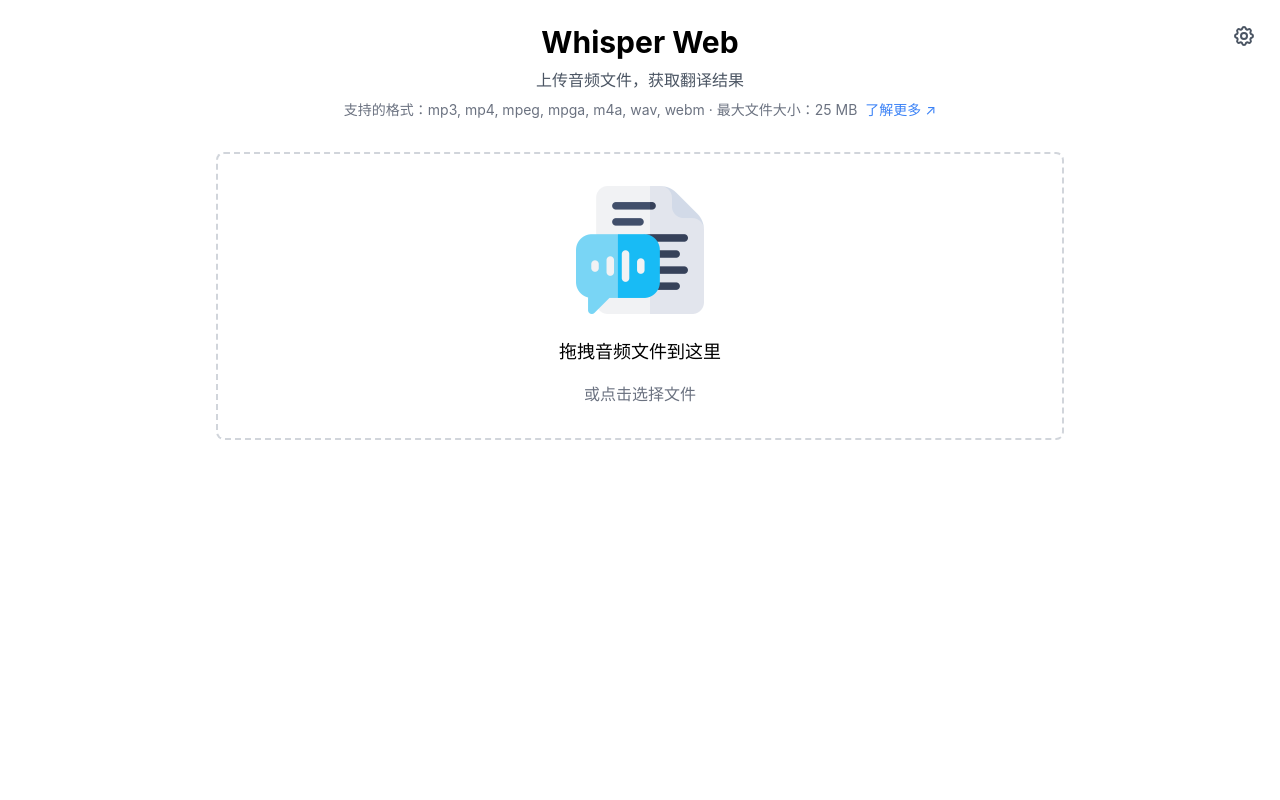
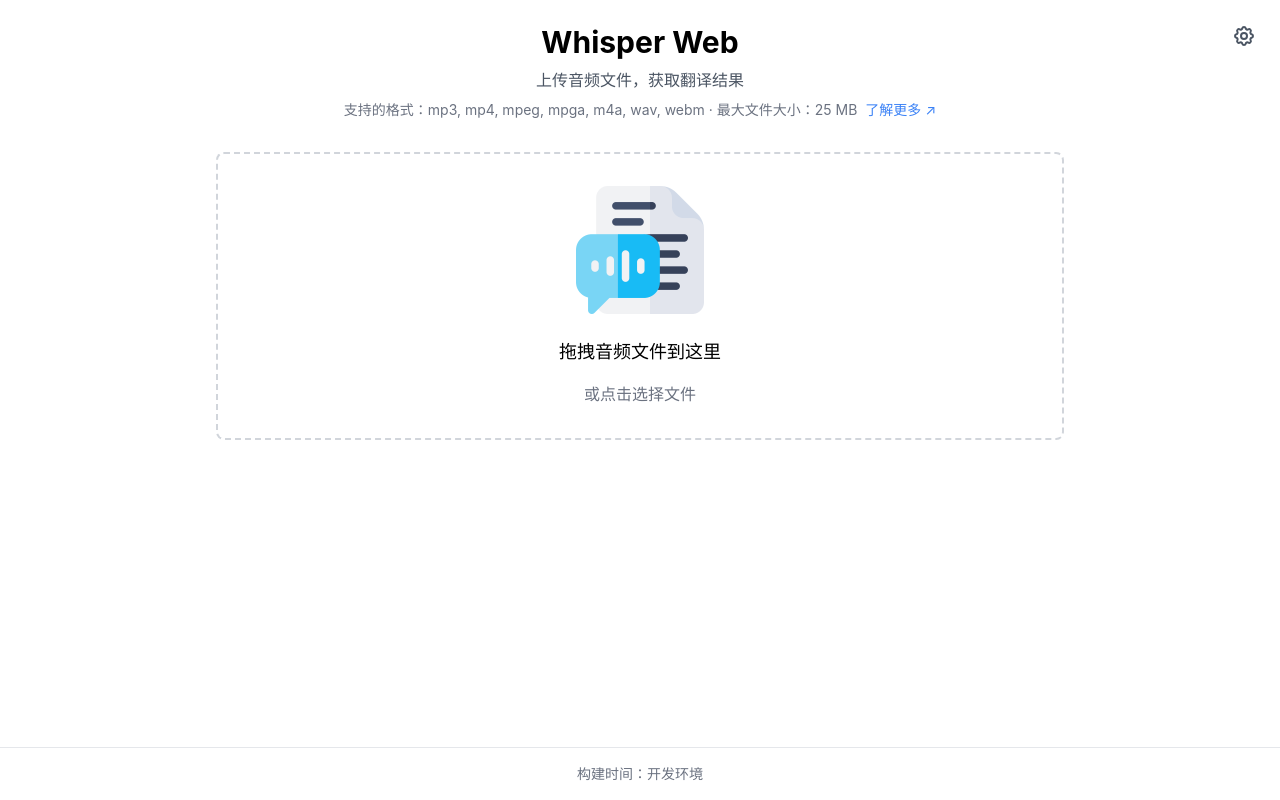
Before and after one commit to alanhe421/whisper-web, a React (Create React App) app: page / in a window 1280 px wide. Built offline with nearby package versions, Linux system fonts and the light colour scheme.

Commit message:
feat(页脚组件): 新增页脚组件显示构建时间 修改package.json，添加cross-env依赖，用于在构建时设置环境变量REACT_APP_BUILD_TIME

```diff
--- a/package.json
+++ b/package.json
@@ -13,7 +13,7 @@
   },
   "scripts": {
     "start": "react-scripts start",
-    "build": "react-scripts build",
+    "build": "cross-env REACT_APP_BUILD_TIME=\"%date% %time%\" react-scripts build",
     "test": "react-scripts test",
     "eject": "react-scripts eject"
   },
@@ -34,5 +34,8 @@
       "last 1 firefox version",
       "last 1 safari version"
     ]
+  },
+  "devDependencies": {
+    "cross-env": "^7.0.3"
   }
 }
--- a/src/App.js
+++ b/src/App.js
@@ -1,12 +1,14 @@
 import React from 'react';
 import Upload from './components/Upload';
 import Setting from './components/Setting';
+import Footer from './components/Footer';
 
 function App() {
   return (
-    <div className="App">
+    <div className="App min-h-screen pb-16 relative">
       <Setting />
       <Upload />
+      <Footer />
     </div>
   );
 }
--- /dev/null
+++ b/src/components/Footer.js
@@ -0,0 +1,11 @@
+import React from 'react';
+
+function Footer() {
+  return (
+    <div className="fixed bottom-0 left-0 right-0 p-4 text-center text-gray-500 text-sm bg-white border-t">
+      构建时间：{process.env.REACT_APP_BUILD_TIME || '开发环境'}
+    </div>
+  );
+}
+
+export default Footer;
```
Also changed, not shown: 1 other file (tests, documents, lock files or other folders).
